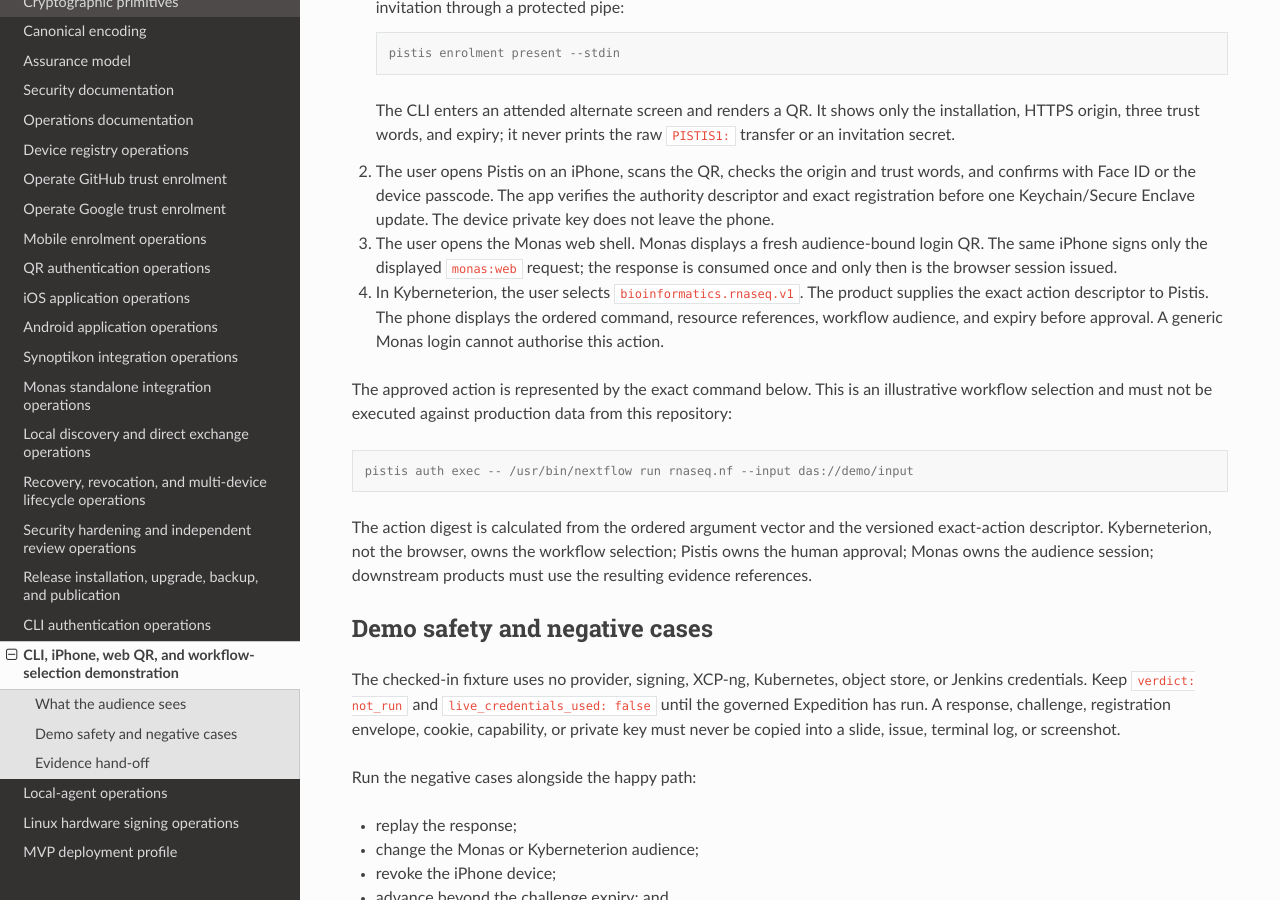
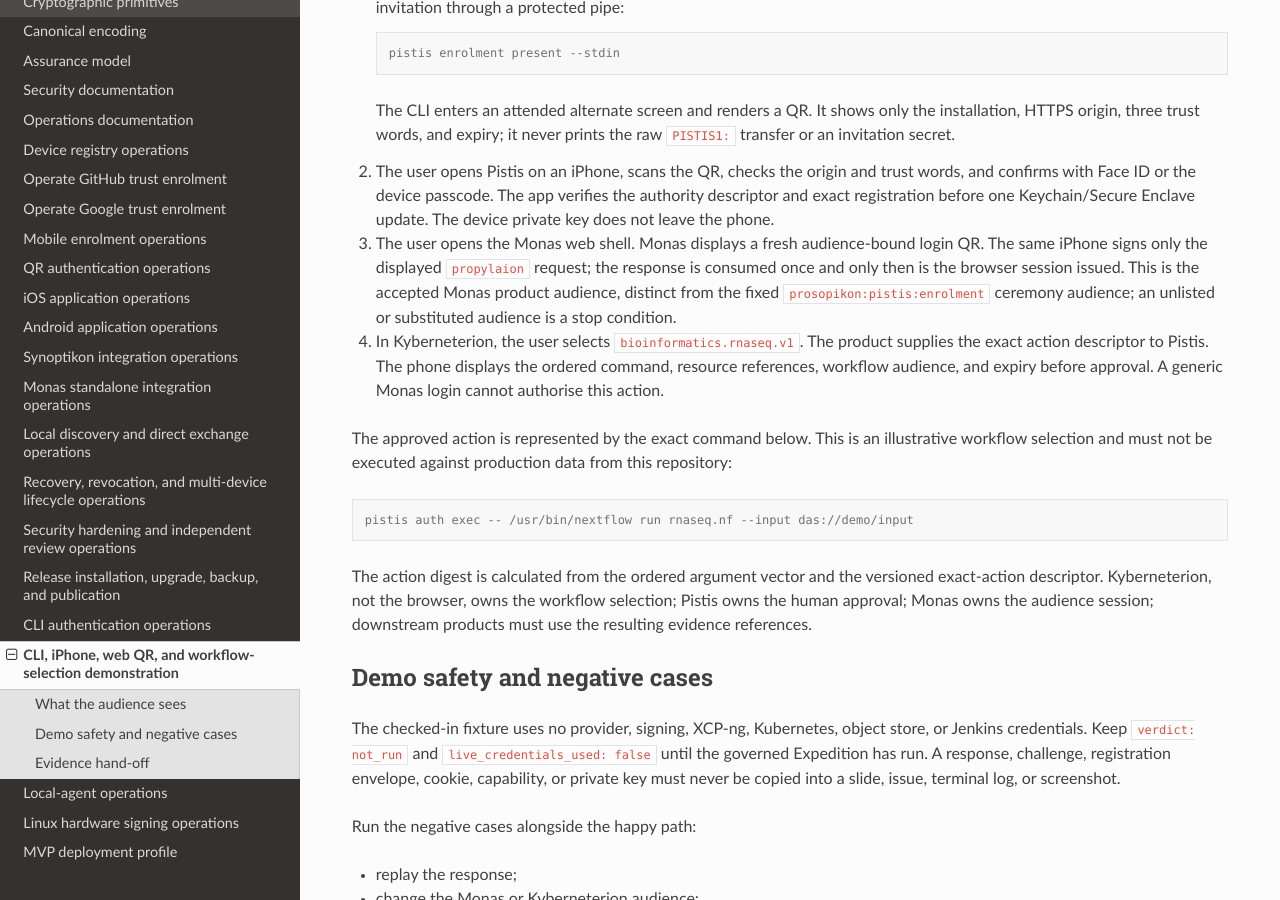
Before and after one commit to sagrudd/pistis, a Sphinx documentation site: the page built from docs/operations/cli-iphone-kyberneterion-demo.md, in a window 1280 px wide and 900 px high, scrolled down 342 px. Built offline with Sphinx 7.4.7 and the Read the Docs theme 3.1.0, drawn with Linux system fonts in a browser that asks for light colours; the version number could not be read and is left out.

Commit message:
fix: bind Monas demo handoff audience

```diff
--- a/docs/operations/cli-iphone-kyberneterion-demo.md
+++ b/docs/operations/cli-iphone-kyberneterion-demo.md
@@ -26,8 +26,11 @@ Expedition has retained the evidence.
    Keychain/Secure Enclave update. The device private key does not leave the
    phone.
 3. The user opens the Monas web shell. Monas displays a fresh audience-bound
-   login QR. The same iPhone signs only the displayed `monas:web` request; the
+   login QR. The same iPhone signs only the displayed `propylaion` request; the
    response is consumed once and only then is the browser session issued.
+   This is the accepted Monas product audience, distinct from the fixed
+   `prosopikon:pistis:enrolment` ceremony audience; an unlisted or substituted
+   audience is a stop condition.
 4. In Kyberneterion, the user selects `bioinformatics.rnaseq.v1`. The product
    supplies the exact action descriptor to Pistis. The phone displays the
    ordered command, resource references, workflow audience, and expiry before
```
Also changed, not shown: CHANGELOG.md (+6 -0 lines), 2 other files.
